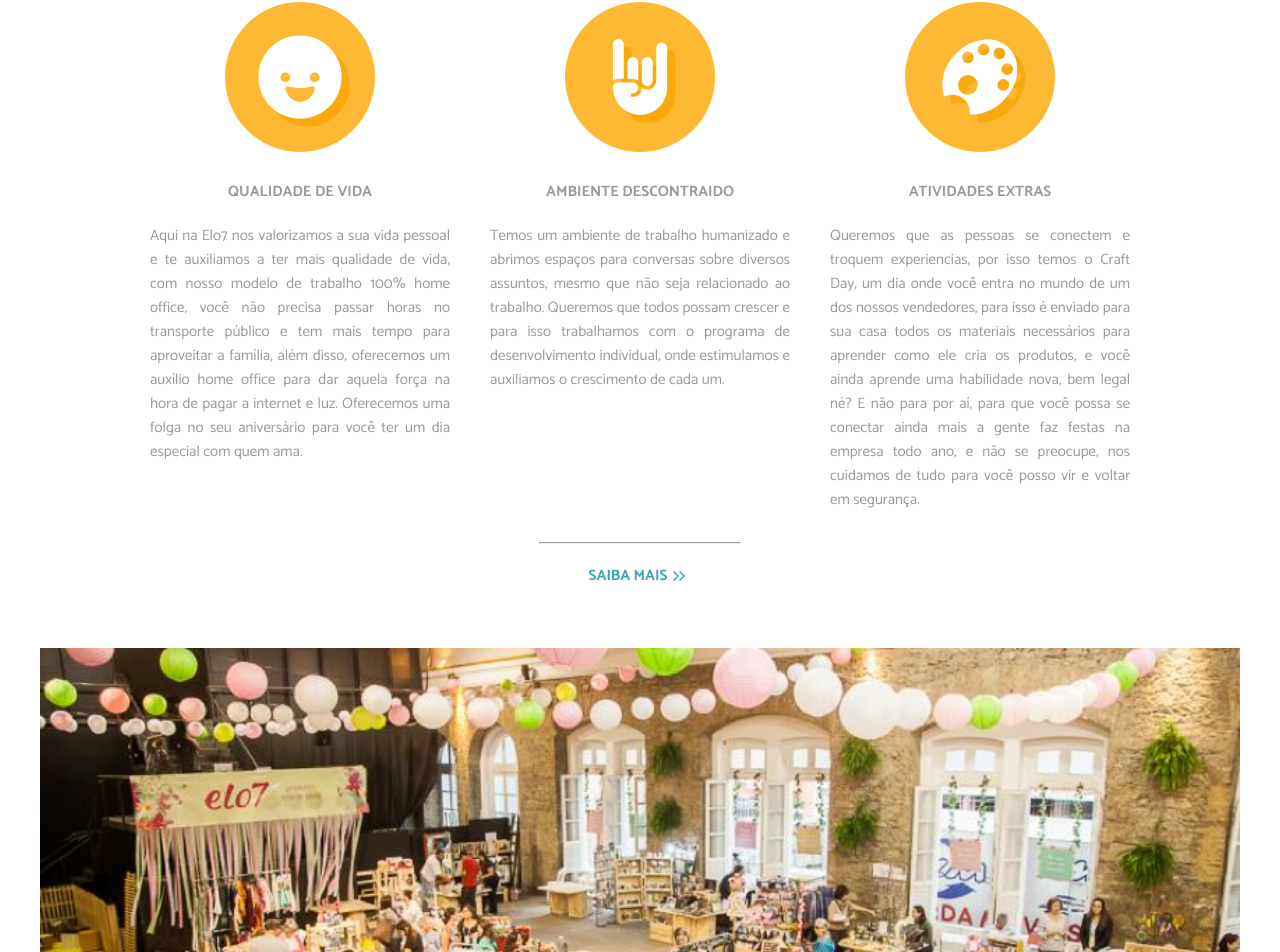
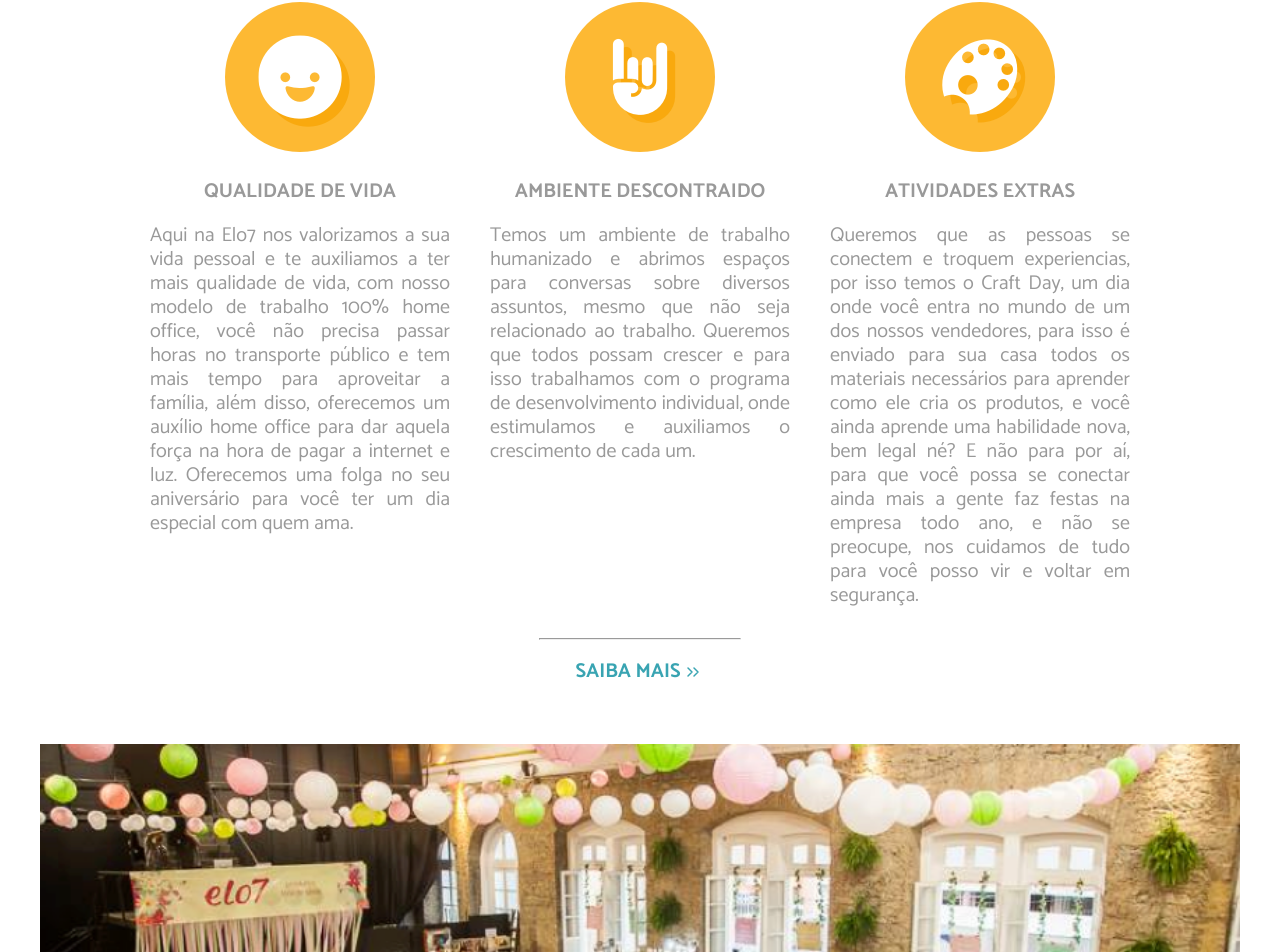
Before and after one commit to liara987/Desafio-Elo7, a React (Vite) app in the folder elo7-desafio/: page / in a window 1280 px wide. Shown: the part 1828-2780 px from the top of the page. Built offline with nearby package versions, Linux system fonts and the light colour scheme; no server answers.

Commit message:
chore: Ajustes na responsividade

```diff
--- a/elo7-desafio/src/App.scss
+++ b/elo7-desafio/src/App.scss
@@ -1,15 +1,17 @@
 .App {
   .container {
-    margin: 10px;
+    margin: 0;
 
     .main-text {
       text-align: justify;
       font-size: 15px;
       margin: 0 0 10px 0;
+      padding: 10px;
     }
 
     .about-us {
       margin-top: 20px;
+      padding: 10px;
       background-color: #f8f8f8;
 
       .our-history {
@@ -84,6 +86,7 @@
         text-align: center;
         font-size: 25px;
         line-height: 30px;
+        padding: 0;
       }
 
       .about-us {
@@ -106,6 +109,7 @@
           }
 
           &-text {
+            font-size: 20px;
             margin: 10px 0 0 0;
           }
         }
--- a/elo7-desafio/src/components/ColumnText/styles.scss
+++ b/elo7-desafio/src/components/ColumnText/styles.scss
@@ -16,6 +16,7 @@
     text-align: justify;
     font-size: 15px;
     margin: 0;
+    padding: 10px;
   }
 
   &-icon {
@@ -31,8 +32,12 @@
     }
 
     &-title {
-      font-size: 15px;
       margin: 20px 0;
+    }
+
+    &-content {
+      font-size: 20px;
+      padding: 0;
     }
   }
 }
--- a/elo7-desafio/src/components/JobList/styles.scss
+++ b/elo7-desafio/src/components/JobList/styles.scss
@@ -1,4 +1,6 @@
 .job-list {
+  padding: 10px;
+
   &-title {
     text-align: left;
     text-transform: uppercase;
@@ -22,7 +24,7 @@
       margin-bottom: 0;
     }
 
-    span {
+    &-neighborhood {
       font-size: 15px;
     }
 
@@ -41,7 +43,10 @@
   }
 
   @media screen and (min-width: 1023px) {
+    padding: 0;
+
     &-title {
+      font-size: 20px;
       margin: 30px 0;
     }
 
@@ -49,6 +54,11 @@
       flex-direction: row;
       justify-content: space-between;
       margin-bottom: 15px;
+
+      &-role,
+      &-neighborhood {
+        font-size: 18px;
+      }
     }
   }
 }
--- a/elo7-desafio/src/components/MoreInfo/styles.scss
+++ b/elo7-desafio/src/components/MoreInfo/styles.scss
@@ -34,5 +34,9 @@
     &-line {
       margin: 20px 0;
     }
+
+    &-title {
+      font-size: 20px;
+    }
   }
 }
```
